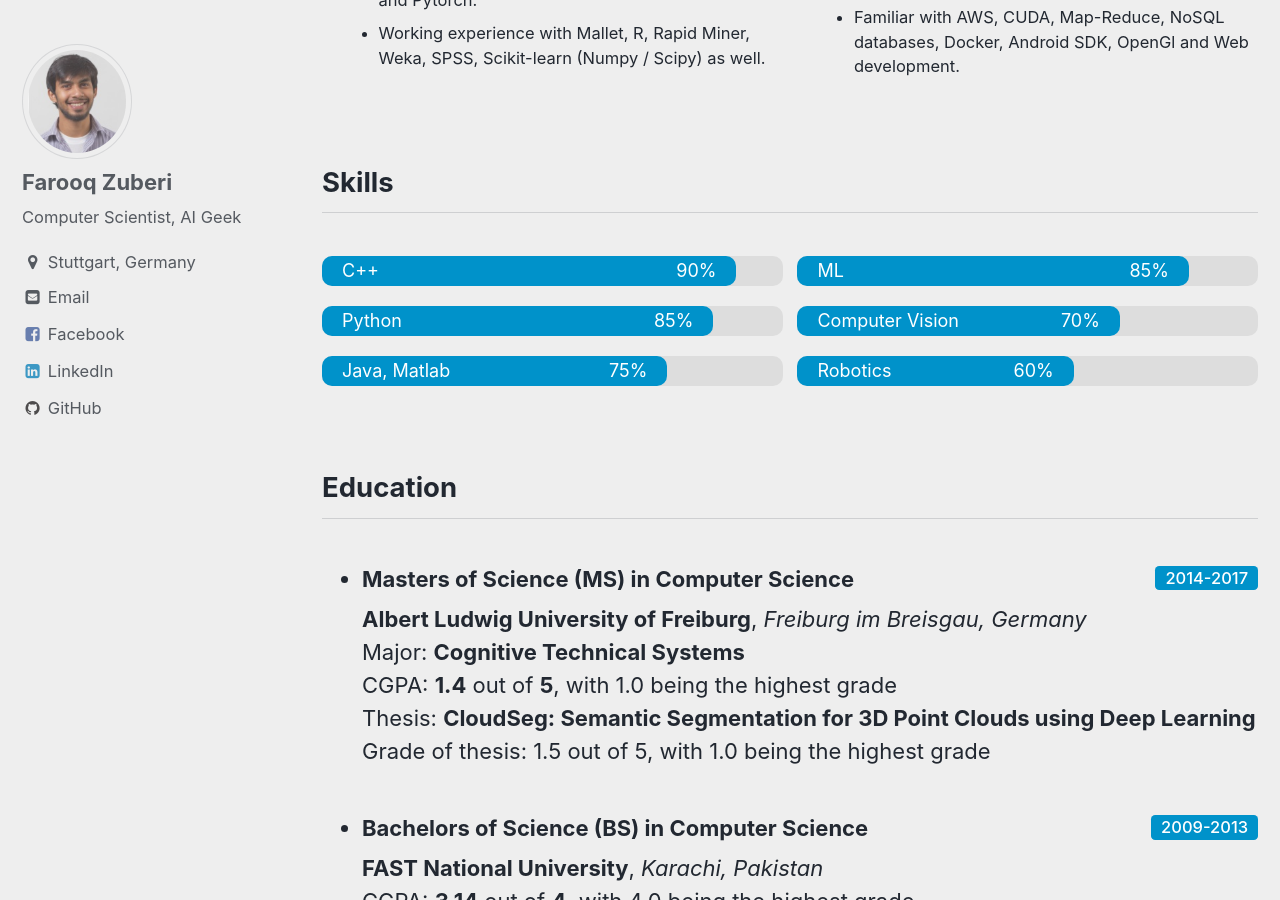
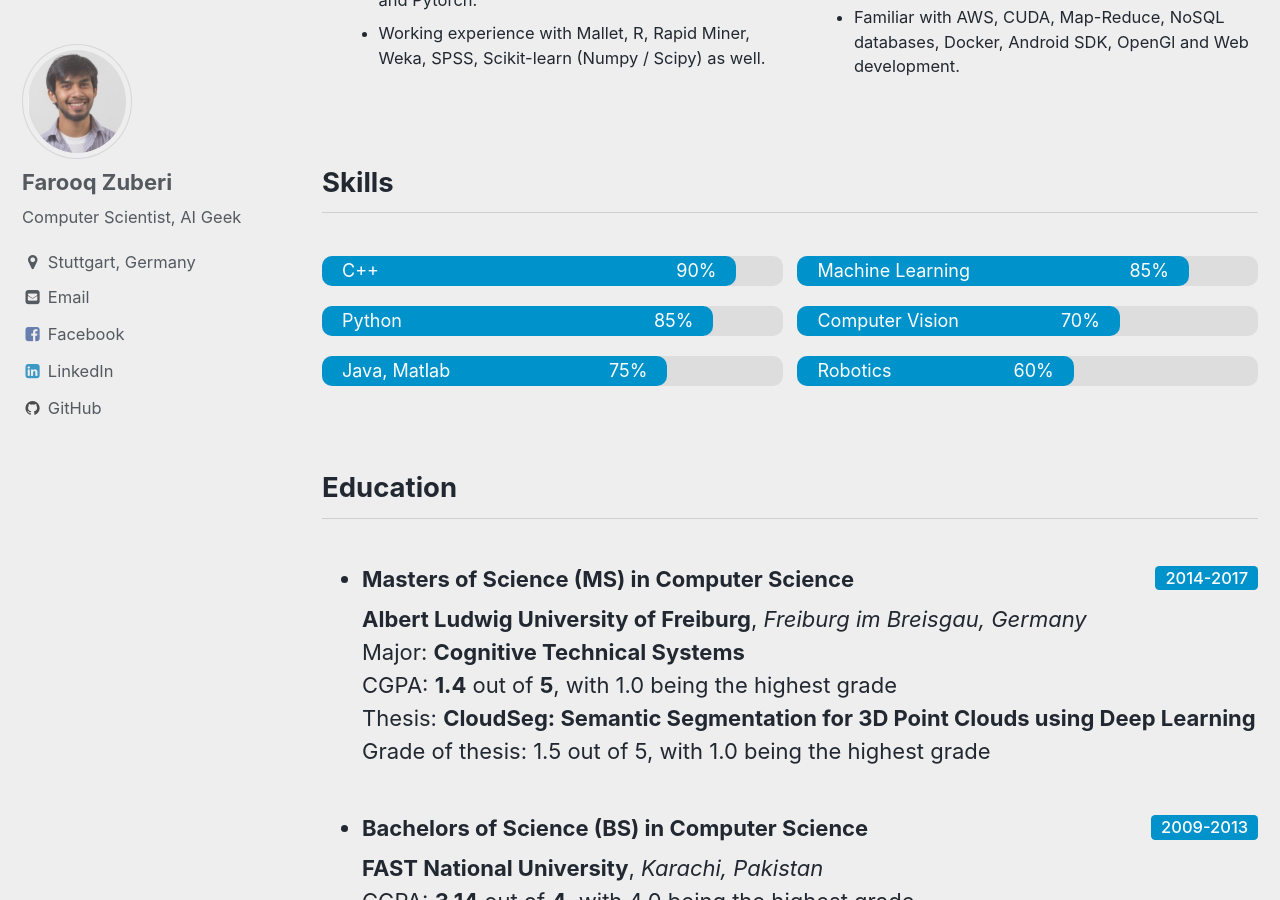
Before and after one commit to FarooqZuberi/FarooqZuberi.github.io, a Jekyll site: the page built from _pages/resume.html, in a window 1280 px wide and 900 px high, scrolled down 806 px. Built offline with Jekyll 4.4.1, drawn with Linux system fonts in a browser that asks for light colours.

Commit message:
Deploy FarooqZuberi/FarooqZuberi.github.io to github.com/FarooqZuberi/FarooqZuberi.github.io.git:gh-pages

```diff
--- a/_pages/resume.html
+++ b/_pages/resume.html
@@ -170,7 +170,7 @@ layout: single
 	</div>
 	<div class="autogen_col span_1_of_2">
 		<div class="progress">
-			<div style="position: absolute;z-index: 99;left: 20px;font-size: large;line-height: 30px;color: white;">ML</div>
+			<div style="position: absolute;z-index: 99;left: 20px;font-size: large;line-height: 30px;color: white;">Machine Learning</div>
 			<div class="skills ml">85%</div>
 		</div>
 		<div class="progress">
```
